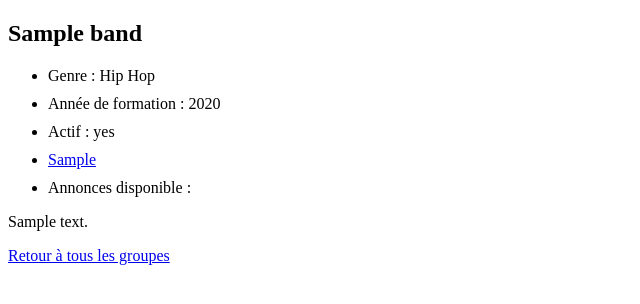
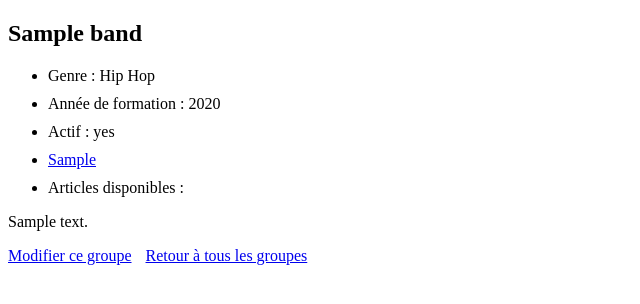
Before and after one commit to johntsinger/django-web-app, a Django app: page /bands/1/ in a window 1280 px wide. Shown: the part 26-330 px from the top of the page, without its empty margins (0-640 px from the left). Run offline with Django 4.2, Linux system fonts and the light colour scheme; tables that the repository leaves empty hold one stand-in row (values such as "Sample post").

Commit message:
Modification du css pour ajouter une marge entre Articles disponnibles et le premier article et ajout d'un lien vers la page de modification dans band_detail.html

```diff
--- a/merchex/listings/static/listings/css/styles.css
+++ b/merchex/listings/static/listings/css/styles.css
@@ -6,7 +6,12 @@
     margin-right: 10px;
 }
 
-ul li {
+li {
+    margin-bottom: 10px;
+}
+
+li, ul {
+    margin-top: 10px;
     margin-bottom: 10px;
 }
 
--- a/merchex/listings/templates/listings/band_detail.html
+++ b/merchex/listings/templates/listings/band_detail.html
@@ -11,7 +11,7 @@
     {% if band.official_homepage %}
     <li><a href="{{ band.official_homepage }}">{{ band.official_homepage }}</a></li>
     {% endif %}
-    <li>Annonces disponible :
+    <li>Articles disponibles :
         <ul>
             {% for listing in band.listing_set.all %}
             <li><a href="{% url 'listing-detail' listing.id %}">{{ listing.title }}</a></li>
@@ -22,6 +22,7 @@
 
 <p>{{ band.biography }}</p>
 
+<a href="{% url 'band-update' band.id %}">Modifier ce groupe</a>
 <a href="{% url 'band-list' %}">Retour à tous les groupes</a>
 
 {% endblock %}
```
